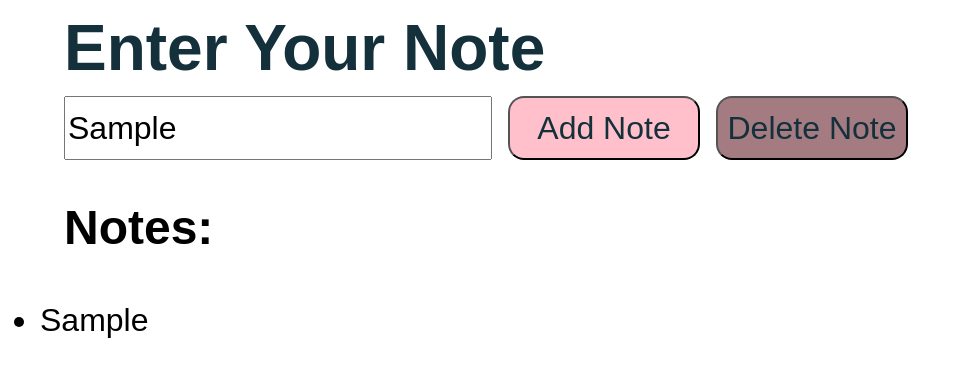
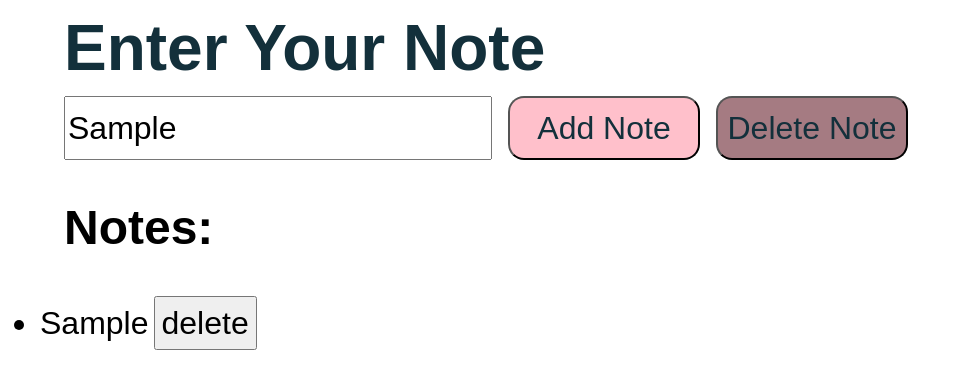
Before and after one commit to valentineprojects/todo-app, a plain HTML site: page index.html in a window 1280 px wide. Both pictures are taken after typing "Sample" into the empty fields and a click on the button "Add Note". Shown: the whole page, without its empty margins (0-957 px from the left). Drawn offline with Linux system fonts and the light colour scheme.

Commit message:
finished

```diff
--- a/index.html
+++ b/index.html
@@ -15,7 +15,7 @@
     <div class="flex">
         <input type="text" id="note-input">
         <button class="btn-add text-dark call-to-action" onclick="addNote()">Add Note</button>
-        <button class="btn-add text-dark call-to-action" style="background-color:rgb(165, 123, 130)" onclick="deleteNote()">Delete Note</button>
+        <button id="dlt-btn" class="btn-add text-dark call-to-action" style="background-color:rgb(165, 123, 130)">Delete Note</button>
     </div>
     <h2 style="margin-top:2rem">Notes:</h2>
 </div>
--- a/js/todo.js
+++ b/js/todo.js
@@ -1,17 +1,12 @@
 
+function addNote() {
+    var node = document.createElement("LI");
+    node.textContent = document.getElementById("note-input").value;
 
-function addNote(){
-    var li = document.createElement('li');
-    var inputValue = document.getElementById('note-input').value;
-    var textNode = document.createTextNode(inputValue);
-    li.appendChild(textNode);
-    document.getElementById('note-list').appendChild(li);
+    var btn = document.createElement("button");
+    btn.textContent = "delete";
+    btn.addEventListener('click', () => node.remove());
+    node.appendChild(btn);
 
+    document.getElementById("note-list").appendChild(node);
 }
-
-
-function deleteNote(){
-    var list = document.getElementById('add-note');
-    var lastChild = list.lastElementChild();
-    lastChild.remove();
-}
--- a/styles/styles.css
+++ b/styles/styles.css
@@ -149,3 +149,5 @@ select{
     height: 4rem;
     width: 12rem;
 }
+
+li > button { margin-left: 5px }
```
